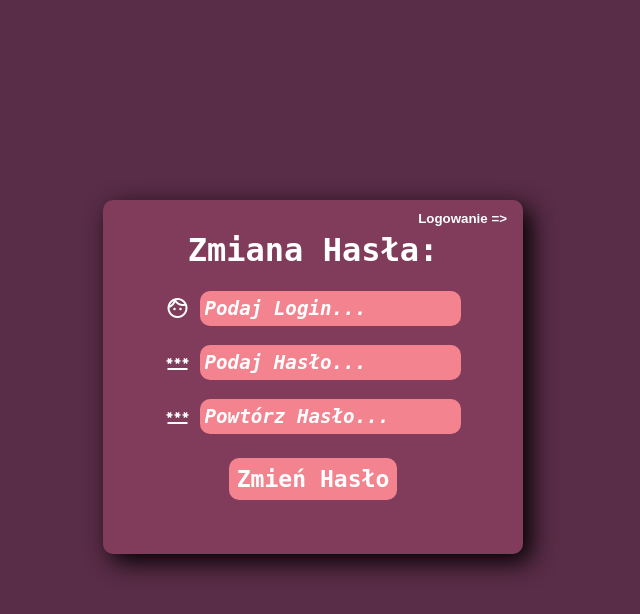
After one commit to Mari0o0o9/chat-do-pisania, a PHP site: page /php/reset.php in a window 1280 px wide. The commit adds this page. Shown: the top 614 px of the page, without its empty margins (327-967 px from the left). Run offline with PHP 8.4, Linux system fonts and the light colour scheme.

Commit message:
modified:   css/styleLogin.css 	modified:   php/login.php 	modified:   php/register.php 	new file:   php/reset.php

```diff
--- a/css/styleLogin.css
+++ b/css/styleLogin.css
@@ -18,7 +18,22 @@ button {
     background: transparent;
     cursor: pointer;
 }
-
+.changePassword {
+    position: absolute;
+    bottom: 10px;
+    right: 10px;
+    font-size: 10px;
+    color: white;
+    transition: 0.8s;
+    cursor: pointer;
+}
+.changePassword:active {
+    box-shadow: inset 8px 8px 24px 0px rgba(0, 0, 0, 1);
+}
+.changePassword:hover {
+    box-shadow: 8px 8px 24px 0px rgba(0, 0, 0, 1);
+    transform: scale(1.1);
+}
 
 #login,
 #register {
--- /dev/null
+++ b/php/reset.php
@@ -0,0 +1,91 @@
+<?php
+    session_start();
+    $conn = new mysqli("localhost", "root", "", "mydb");
+    if ($conn -> connect_error) {
+        die("Błąd połączenia z bazą danych: " . $conn->connect_error);
+    }
+
+    function changePassword() {
+        global $conn;
+
+        if ($_SERVER['REQUEST_METHOD'] !== 'POST') {
+            return null;
+        }
+        else {
+            $login = $_POST['login'];
+            $pass1 = $_POST['pass1'];
+            $pass2 = $_POST['pass2'];
+
+            $sql = "SELECT *
+                    FROM users
+                    WHERE login = '$login'";
+            $result = $conn -> query($sql);
+
+            if ($result -> num_rows == 0) {
+                echo "Nie prawidłowy Login!!!";
+            }
+            elseif ($pass1 !== $pass2) {
+                echo "Hasła nie są takie same!!!";
+            }
+            else {
+                $hashed_password = password_hash($pass1, PASSWORD_DEFAULT);
+                $sql = "UPDATE users
+                        SET password='$hashed_password'
+                        WHERE login='$login'";
+                $conn -> query($sql);
+
+                echo "Zmieniono Hasło pomyślnie!!!";
+                header("refresh:2;url=login.php");
+            }
+        }
+    }
+?>
+<!DOCTYPE html>
+<html lang="pl">
+<head>
+    <meta charset="UTF-8">
+    <meta name="viewport" content="width=device-width, initial-scale=1.0">
+    <title>Change Password</title>
+    <link rel="stylesheet" href="../css/styleLogin.css">
+    <link rel="stylesheet" href="https://fonts.googleapis.com/css2?family=Material+Symbols+Outlined:opsz,wght,FILL,GRAD@20..48,100..700,0..1,-50..200" />
+    <link rel="shortcut icon" href="../zdjecia/favicon.ico" type="image/x-icon">
+</head>
+<body>
+    <div id="login">
+        <h1>Zmiana Hasła:</h1>
+        <a href="./login.php">
+            <button id="switch1">
+                Logowanie =>
+            </button>
+        </a>
+        <form id="myFormLogin" method="post">
+            <p>
+                <label for="loginName" class="material-symbols-outlined">
+                    face
+                </label>
+                <input type="text" id="loginName" placeholder="Podaj Login..." required name="login">
+            </p>
+            <p>
+                <label for="pass1" class="material-symbols-outlined">
+                    password
+                </label>
+                <input type="password" id="pass1" placeholder="Podaj Hasło..." minlength="12" required name="pass1">
+            </p>
+            <p>
+                <label for="pass2" class="material-symbols-outlined">
+                    password
+                </label>
+                <input type="password" id="pass2" placeholder="Powtórz Hasło..." minlength="12" required name="pass2">
+            </p>
+            <p>
+                <input type="submit" value="Zmień Hasło">
+            </p>
+        </form>
+        <p class="wynik"><?=changePassword();?></p>
+    </div>
+</body>
+</html>
+<?php
+$conn -> close();
+session_destroy();
+?>
```
Also changed, not shown: php/login.php (+8 -5 lines), php/register.php (+7 -7 lines).
